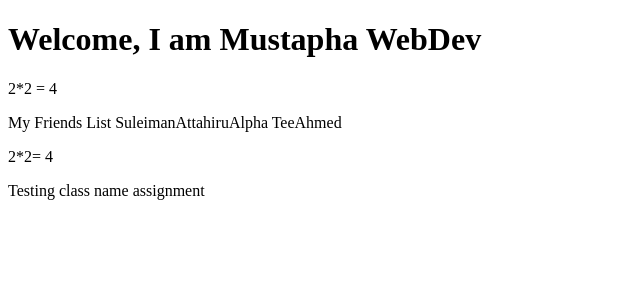
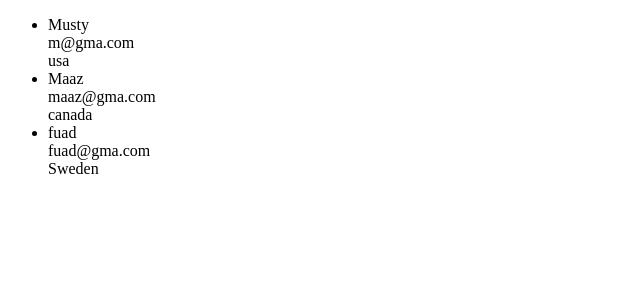
Before and after one commit to musty4real2/second_react_app, a React (Create React App) app: page / in a window 1280 px wide. Shown: the top 300 px of the page, without its empty margins (0-640 px from the left). Built offline with nearby package versions, Linux system fonts and the light colour scheme.

Commit message:
changes map()

```diff
--- a/src/App.js
+++ b/src/App.js
@@ -1,19 +1,46 @@
 // import Add from "./components/Add";
 // import Greetings from "./components/Greetings";
 
-const myName='Mustapha WebDev';
-const multiply =(a,b)=>a*b;
-const specialClass='simple-class';
+// const myName='Mustapha WebDev';
+// const multiply =(a,b)=>a*b;
+// const specialClass='simple-class';
 
 function App() {
+  //example 1 for map();
+
+  // const number =[1,2,3,4,5];
+
+  //example2 map
+  const userInfo = [
+    { name: 'Musty', email:'m@gma.com', location:'usa'},
+    { name: 'Maaz', email:'maaz@gma.com', location:'canada'},
+    { name: 'fuad', email:'fuad@gma.com', location:'Sweden'}
+  ];
+
+  const userList = userInfo.map(userInfo => (
+    <li key={Math.random() * 10}><>{userInfo.name} <br/> {userInfo.email}<br/> {userInfo.location}</></li>
+  ));
   return (
-    <>
-    <h1>Welcome, I am {myName}</h1>
-    <p>2*2 = {2*2}</p>
-    <p>My Friends List {['Suleiman','Attahiru','Alpha Tee','Ahmed ']}</p>
-    <p>2*2= {multiply(2,2)}</p>
-    <p className={specialClass}>Testing class name assignment </p>
-    </>
+    // <>
+    // <h1>Welcome, I am {myName}</h1>
+    // <p>2*2 = {2*2}</p>
+    // <p>My Friends List {['Sule','Atta','ATee','A ']}</p>
+    // <p>2*2= {multiply(2,2)}</p>
+    // <p className={specialClass}>Testing class name assignment </p>
+    // </>
+
+    // example 1 map
+    // <>
+    //   {number.map((number) => (
+    //     <ul key={Math.random() *15}>
+    //       <li>{number}</li>
+    //     </ul>
+    //   ))}
+    // </>
+
+    <ul>
+    {userList}
+  </ul>
 
   );
 }
```
